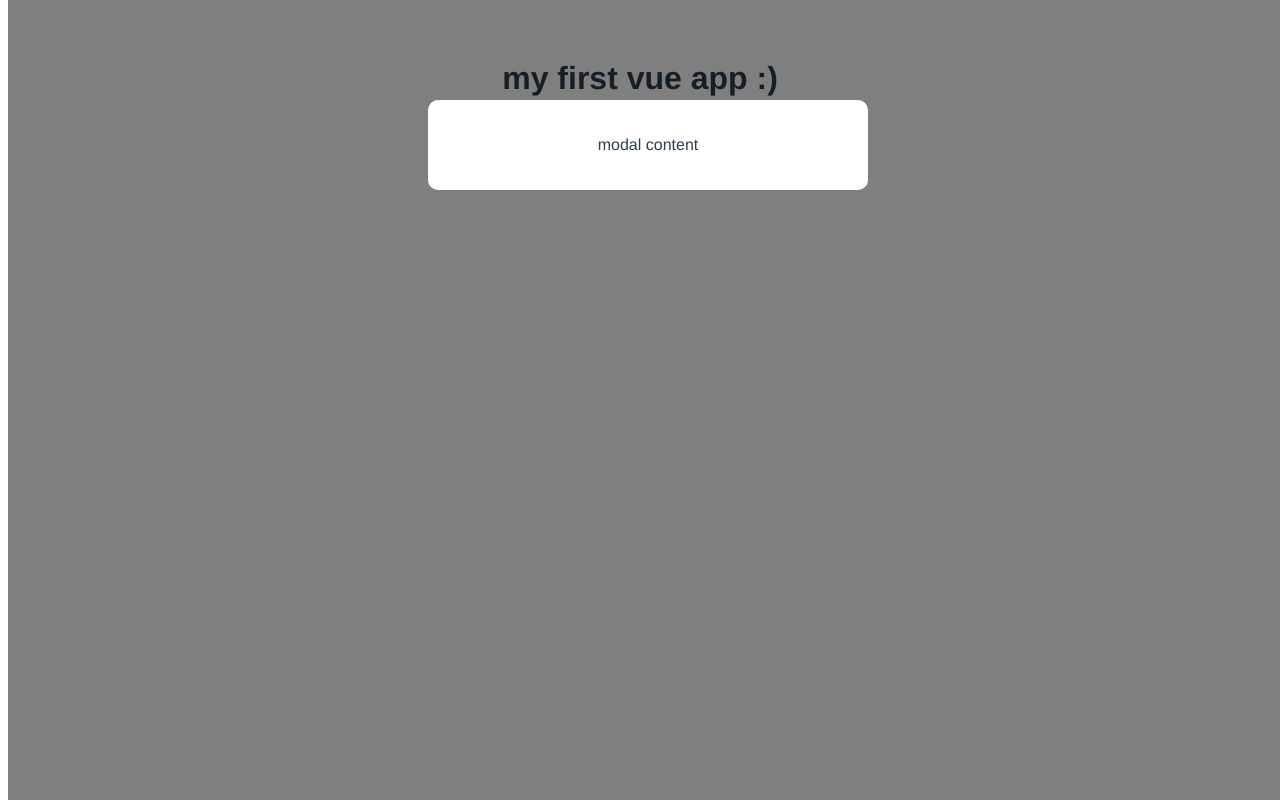
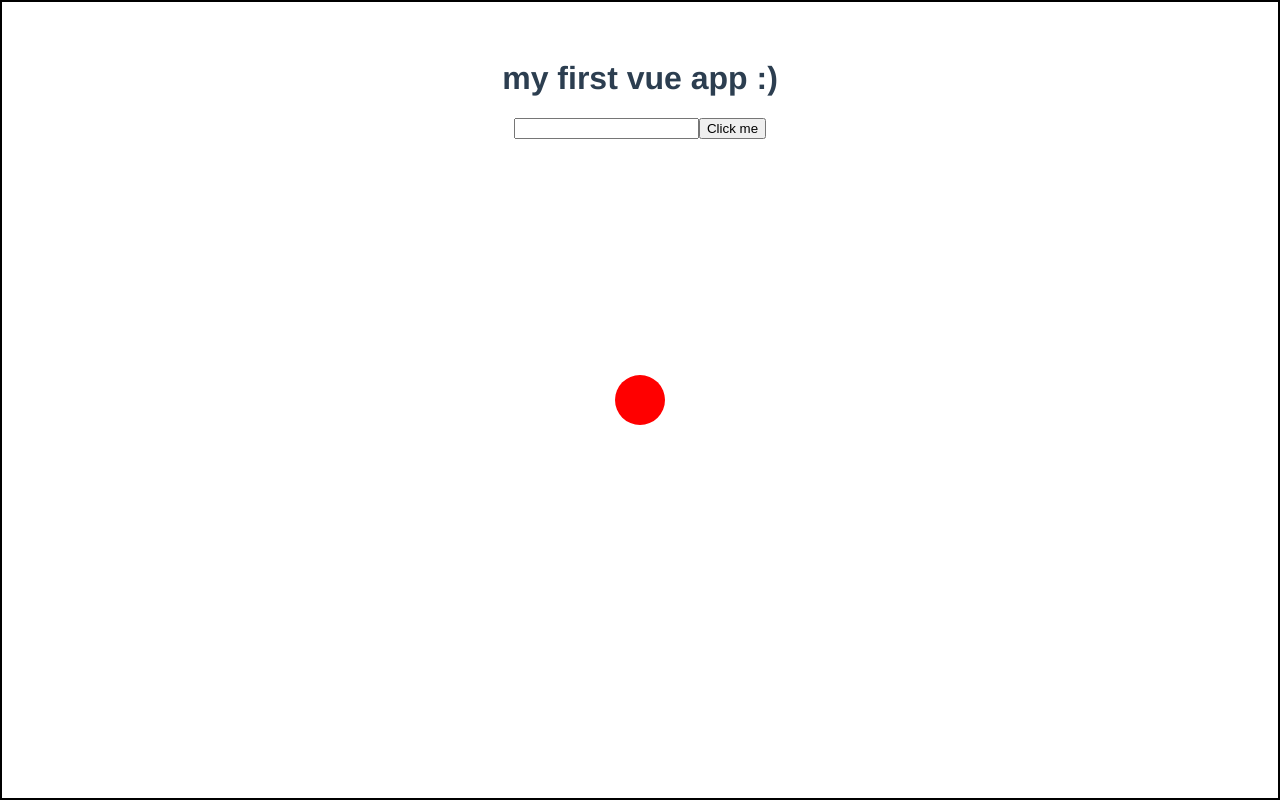
Before and after one commit to youriizz/test01vue, a Vue app: page / in a window 1280 px wide. Built offline with nearby package versions, Linux system fonts and the light colour scheme.

Commit message:
Updated App.vue and AppModal.vue, added RedCircle component

```diff
--- a/src/App.vue
+++ b/src/App.vue
@@ -1,17 +1,24 @@
 <template>
   <h1>{{ title }}</h1>
-  <AppModal />
   <input type="text" ref="name">
   <button @click="handleClick">Click me</button>
+  <div class="container-1">
+    <div class="redcircle-container">
+        <RedCircle />
+    </div>
+  </div>
+
 </template>
 
 <script>
 
-import AppModal from './components/AppModal.vue'
+import RedCircle from './components/redcircle.vue'
 
 export default {
   name: 'App',
-  components: { AppModal },
+  components: {
+    RedCircle,
+   },
   data() {
     return {
       title : 'my first vue app :)'
@@ -28,6 +35,11 @@ export default {
 
 <style>
 
+.html, body {
+  padding: 0;
+  margin: 0;
+}
+
 #app {
   font-family: Avenir, Helvetica, Arial, sans-serif;
   -webkit-font-smoothing: antialiased;
@@ -35,5 +47,22 @@ export default {
   text-align: center;
   color: #2c3e50;
   margin-top: 60px;
+  padding: 0;
+}
+
+.container-1 {
+  position: absolute;
+  display: flex;
+  border: 2px solid black;
+  height: 100vh;
+  width: 100vw;
+  align-items: center;
+  justify-content: center;
+  top: 0;
+  box-sizing: border-box;
+}
+
+.redcircle-container {
+  position: absolute;
 }
 </style>
--- a/src/components/AppModal.vue
+++ b/src/components/AppModal.vue
@@ -15,7 +15,7 @@
     border-radius: 10px;
 }
 .backdrop {
-    top: 0;
+    top: 20%;
     position: fixed;
     background: rgba(0,0,0,0.5);
     width: 100%;
--- /dev/null
+++ b/src/components/redcircle.vue
@@ -0,0 +1,31 @@
+<template>
+    <div class="RedCircle" @click="navigate"></div>
+</template>
+
+<script>
+export default {
+    name: 'RedCircle',
+    methods: {
+        navigate() {
+            window.location.href = 'https://google.com';
+        }
+    }
+}
+</script>
+
+ <style scoped>
+
+.RedCircle {
+    width: 50px;
+    height: 50px;
+    background-color: red;
+    border-radius: 50%;
+    cursor: pointer;
+    transition: background-color 0.3s;
+}
+
+.RedCircle:hover {
+    background-color: blue;
+}
+
+</style>
```
